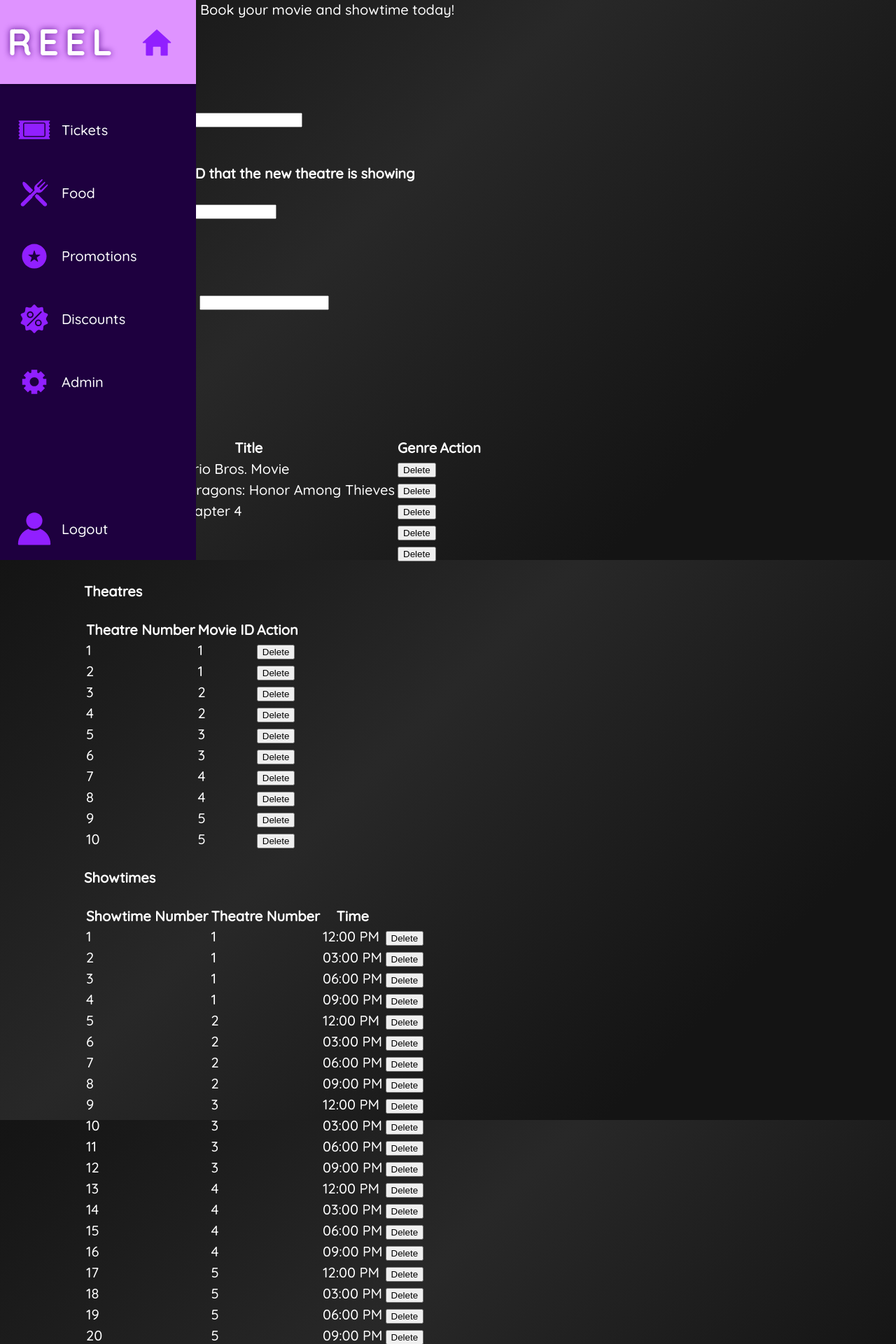
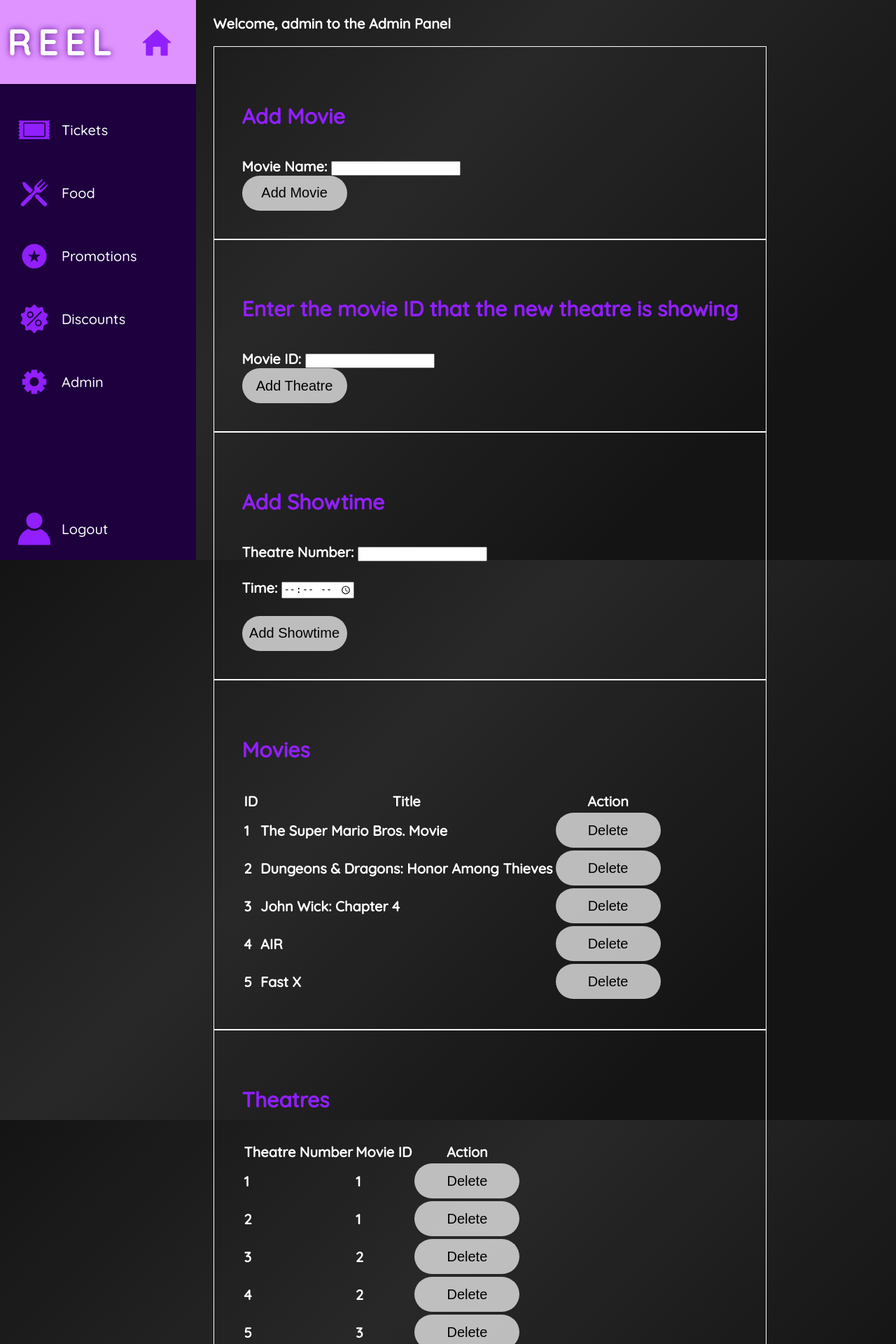
Before and after one commit to evanwongkh/CPSC471Project, a PHP site: page /admin.php in a window 1280 px wide. Shown: the top 1920 px of the page at 70% size. Run offline with PHP 8.4, Linux system fonts and the light colour scheme; a user stored in the database is signed in; data comes from the database, SQL or seed files in the repository.

Commit message:
Finished Admin

```diff
--- a/admin.php
+++ b/admin.php
@@ -16,92 +16,6 @@ $conn = mysqli_connect($servername, $username, $password, $database);
 if (!$conn) {
     die("Connection failed: " . mysqli_connect_error());
 }
-
-$AccID = $_SESSION['AccID'];
-
-// Check if user is an admin
-$sql = "SELECT * FROM user WHERE AccID='$AccID' AND admin=1";
-$result = mysqli_query($conn, $sql);
-
-if (mysqli_num_rows($result) == 0) {
-    $error_message = "You do not have the necessary permissions to access this page.";
-    header("Location: dashboard.php?error_message=".urlencode($error_message));
-    exit();
-}
-
-// Add movie to database
-if (isset($_POST['submit_movie'])) {
-    $movie_title = $_POST['movie_title'];
-
-    $sql = "INSERT INTO movie (Title) VALUES ('$movie_title')";
-
-    if (mysqli_query($conn, $sql)) {
-        $message = "Movie added successfully.";
-    } else {
-        $error = "Error adding movie: " . mysqli_error($conn);
-    }
-}
-
-// Add theatre to database
-if (isset($_POST['submit_theatre'])) {
-    $MovieID = $_POST['MovieID'];
-
-    $sql = "INSERT INTO theatre (MovieID) VALUES ('$MovieID')";
-
-    if (mysqli_query($conn, $sql)) {
-        $message = "Theatre added successfully.";
-    } else {
-        $error = "Error adding theatre: " . mysqli_error($conn);
-    }
-}
-
-// Add showtime to database
-if (isset($_POST['add_showtime'])) {
-    $theatreNo = mysqli_real_escape_string($conn, $_POST['theatreNo']);
-    $time = mysqli_real_escape_string($conn, $_POST['time']);
-    $convertedTime = date('h:i A', strtotime($time));
-    // Insert the showtime into the database
-    $sql = "INSERT INTO showtimes (theatreNo, time) VALUES ('$theatreNo', '$convertedTime')";
-    if (mysqli_query($conn, $sql)) {
-        echo "<p>Showtime added successfully.</p>";
-    } else {
-        echo "<p>Error adding showtime: " . mysqli_error($conn) . "</p>";
-    }
-}
-
-// Delete movie from database
-if (isset($_POST['delete_movie'])) {
-    $MovieID = $_POST['MovieID'];
-    $sql = "DELETE FROM movie WHERE MovieID=$MovieID";
-    mysqli_query($conn, $sql);
-}
-
-// Delete theatre from database
-if (isset($_POST['delete_theatre'])) {
-    $theatreNo = $_POST['theatreNo'];
-    $sql = "DELETE FROM theatre WHERE theatreNo=$theatreNo";
-    mysqli_query($conn, $sql);
-}
-
-// Delete showtime from database
-if (isset($_POST['delete_showtime'])) {
-    $showtimeNo = $_POST['showtimeNo'];
-    $sql = "DELETE FROM showtimes WHERE showtimeNo=$showtimeNo";
-    mysqli_query($conn, $sql);
-}
-
-// Retrieve movies from database
-$sql = "SELECT * FROM movie";
-$movie_result = mysqli_query($conn, $sql);
-
-// Retrieve theatres from database
-$sql = "SELECT * FROM theatre";
-$theatre_result = mysqli_query($conn, $sql);
-
-$sql = "SELECT * FROM showtimes";
-$showtime_result = mysqli_query($conn, $sql);
-
-mysqli_close($conn);
 ?>
 
 <!DOCTYPE html>
@@ -138,7 +52,6 @@ mysqli_close($conn);
         background-attachment: fixed;
         background-size: cover;
 		overflow-x: hidden;
-
     }
 
 	body::-webkit-scrollbar{
@@ -154,11 +67,12 @@ mysqli_close($conn);
 	}
 
     .unique{
-		justify-content: center;
-		align-items: center;
 		margin-left: 6rem;
 		padding-top: 0.1vh;
 		text-decoration: none;
+        display: flex;
+        justify-content: center;
+        align-items: center;
     }
 
 	.menu{
@@ -260,6 +174,40 @@ mysqli_close($conn);
 		width: 100%;
 	}
 
+    #addMovie{
+        border: 1px solid white;
+        padding: 5vh;
+    }
+
+    h3{
+        font-size: 20px;
+    }
+
+    h4{
+        font-size: 30px;
+        color: #911fff;
+    }
+
+    .login{
+		border: none;
+		outline: none;
+		border-radius: 30px;
+		height: 50px;
+		width: 150px;
+		background: rgba(255, 255, 255, 0.7);
+		font-size: 20px;
+		cursor: pointer;
+		transition: .2s;
+	}
+
+	.login:hover{
+		letter-spacing: 1px;
+		color: #fff;
+		background: rgba(0, 0, 0, 0.7);
+		border-radius: 50px;
+	}
+
+
 </style>
 
 <body>
@@ -338,11 +286,99 @@ mysqli_close($conn);
 
     <div class="unique">
 
+    <?php
+        $AccID = $_SESSION['AccID'];
+
+        // Check if user is an admin
+        $sql = "SELECT * FROM user WHERE AccID='$AccID' AND admin=1";
+        $result = mysqli_query($conn, $sql);
+
+        if (mysqli_num_rows($result) == 0) {
+            $error_message = "You do not have the necessary permissions to access this page.";
+            header("Location: dashboard.php?error_message=".urlencode($error_message));
+            exit();
+        }
+
+        // Add movie to database
+        if (isset($_POST['submit_movie'])) {
+            $movie_title = $_POST['movie_title'];
+
+            $sql = "INSERT INTO movie (Title) VALUES ('$movie_title')";
+
+            if (mysqli_query($conn, $sql)) {
+                $message = "Movie added successfully.";
+            } else {
+                $error = "Error adding movie: " . mysqli_error($conn);
+            }
+        }
+
+        // Add theatre to database
+        if (isset($_POST['submit_theatre'])) {
+            $MovieID = $_POST['MovieID'];
+
+            $sql = "INSERT INTO theatre (MovieID) VALUES ('$MovieID')";
+
+            if (mysqli_query($conn, $sql)) {
+                $message = "Theatre added successfully.";
+            } else {
+                $error = "Error adding theatre: " . mysqli_error($conn);
+            }
+        }
+
+        // Add showtime to database
+        if (isset($_POST['add_showtime'])) {
+            $theatreNo = mysqli_real_escape_string($conn, $_POST['theatreNo']);
+            $time = mysqli_real_escape_string($conn, $_POST['time']);
+            $convertedTime = date('h:i A', strtotime($time));
+            // Insert the showtime into the database
+            $sql = "INSERT INTO showtimes (theatreNo, time) VALUES ('$theatreNo', '$convertedTime')";
+            if (mysqli_query($conn, $sql)) {
+                echo "<p>Showtime added successfully.</p>";
+            } else {
+                echo "<p>Error adding showtime: " . mysqli_error($conn) . "</p>";
+            }
+        }
+
+        // Delete movie from database
+        if (isset($_POST['delete_movie'])) {
+            $MovieID = $_POST['MovieID'];
+            $sql = "DELETE FROM movie WHERE MovieID=$MovieID";
+            mysqli_query($conn, $sql);
+        }
+
+        // Delete theatre from database
+        if (isset($_POST['delete_theatre'])) {
+            $theatreNo = $_POST['theatreNo'];
+            $sql = "DELETE FROM theatre WHERE theatreNo=$theatreNo";
+            mysqli_query($conn, $sql);
+        }
+
+        // Delete showtime from database
+        if (isset($_POST['delete_showtime'])) {
+            $showtimeNo = $_POST['showtimeNo'];
+            $sql = "DELETE FROM showtimes WHERE showtimeNo=$showtimeNo";
+            mysqli_query($conn, $sql);
+        }
+
+        // Retrieve movies from database
+        $sql = "SELECT * FROM movie";
+        $movie_result = mysqli_query($conn, $sql);
+
+        // Retrieve theatres from database
+        $sql = "SELECT * FROM theatre";
+        $theatre_result = mysqli_query($conn, $sql);
+
+        $sql = "SELECT * FROM showtimes";
+        $showtime_result = mysqli_query($conn, $sql);
+
+        mysqli_close($conn);
+    ?>
+
 	<div class="regText">
-		Welcome, <?php echo $_SESSION['username']; ?>! Book your movie and showtime today!
-        <h3>Admin Panel</h3>
+		<h3>Welcome, <?php echo $_SESSION['username']; ?> to the Admin Panel<h3>
     <?php if (isset($message)) echo "<p style='color:green'>$message</p>" ?>
     <?php if (isset($error)) echo "<p style='color:red'>$error</p>" ?>
+    <div id="addMovie">
     <h4>Add Movie</h4>
     <form method="post" action="<?php echo htmlspecialchars($_SERVER["PHP_SELF"]); ?>">
         <label for="movie_title">Movie Name:</label>
@@ -351,9 +387,10 @@ mysqli_close($conn);
         <!-- <label for="movie_description">Description:</label>
         <textarea name="movie_description" id="movie_description" required></textarea>
         <br> -->
-        <input type="submit" name="submit_movie" value="Add Movie">
+        <input class='login' type="submit" name="submit_movie" value="Add Movie">
     </form>
-
+    </div>
+    <div id="addMovie">
     <h4>Enter the movie ID that the new theatre is showing</h4>
     <form method="post" action="<?php echo htmlspecialchars($_SERVER["PHP_SELF"]); ?>">
         <label for="MovieID">Movie ID:</label>
@@ -362,9 +399,10 @@ mysqli_close($conn);
         <!-- <label for="theatre_location">Location:</label>
         <input type="text" name="theatre_location" id="theatre_location" required>
         <br> -->
-        <input type="submit" name="submit_theatre" value="Add Theatre">
+        <input class='login' type="submit" name="submit_theatre" value="Add Theatre">
     </form>
-
+    </div>
+    <div id="addMovie">
     <h4>Add Showtime</h4>
     <form method="post" action="<?php echo htmlspecialchars($_SERVER["PHP_SELF"]); ?>">
         <label for="theatreNo">Theatre Number:</label>
@@ -373,16 +411,16 @@ mysqli_close($conn);
         <label for="time">Time:</label>
         <input type="time" name="time" required>
         <br><br>
-        <input type="submit" name="add_showtime" value="Add Showtime">
+        <input class='login' type="submit" name="add_showtime" value="Add Showtime">
     </form>
-
+    </div>
+    <div id="addMovie">
     <h4>Movies</h4>
     <table>
         <thead>
             <tr>
                 <th>ID</th>
                 <th>Title</th>
-                <th>Genre</th>
                 <th>Action</th>
             </tr>
         </thead>
@@ -394,14 +432,15 @@ mysqli_close($conn);
                     <td>
                         <form method="post" action="<?php echo htmlspecialchars($_SERVER["PHP_SELF"]); ?>">
                             <input type="hidden" name="MovieID" value="<?php echo $row['MovieID']; ?>">
-                            <input type="submit" name="delete_movie" value="Delete">
+                            <input class='login' type="submit" name="delete_movie" value="Delete">
                         </form>
                     </td>
                 </tr>
             <?php endwhile; ?>
         </tbody>
     </table>
-
+    </div>
+    <div id="addMovie">
     <h4>Theatres</h4>
     <table>
         <thead>
@@ -419,14 +458,15 @@ mysqli_close($conn);
                     <td>
                         <form method="post" action="<?php echo htmlspecialchars($_SERVER["PHP_SELF"]); ?>">
                             <input type="hidden" name="theatreNo" value="<?php echo $row['theatreNo']; ?>">
-                            <input type = "submit" name = "delete_theatre" value = "Delete">
+                            <input class='login' type = "submit" name = "delete_theatre" value = "Delete">
                             </form>
                     </td>
                 </tr>
             <?php endwhile; ?>
         </tbody>
     </table>
-
+    </div>
+    <div id="addMovie">
     <h4>Showtimes</h4>
     <table>
         <thead>
@@ -450,7 +490,7 @@ mysqli_close($conn);
                     <td>
                         <form method="post" action="<?php echo htmlspecialchars($_SERVER["PHP_SELF"]); ?>">
                             <input type="hidden" name="showtimeNo" value="<?php echo $row['showtimeNo']; ?>">
-                            <input type="submit" name="delete_showtime" value="Delete">
+                            <input class='login' type="submit" name="delete_showtime" value="Delete">
                         </form>
                     </td>
                 </tr>
@@ -458,7 +498,7 @@ mysqli_close($conn);
         </tbody>
     </table>
 	</div>
-
+    </div>
 </div>
 
 </body>
```
